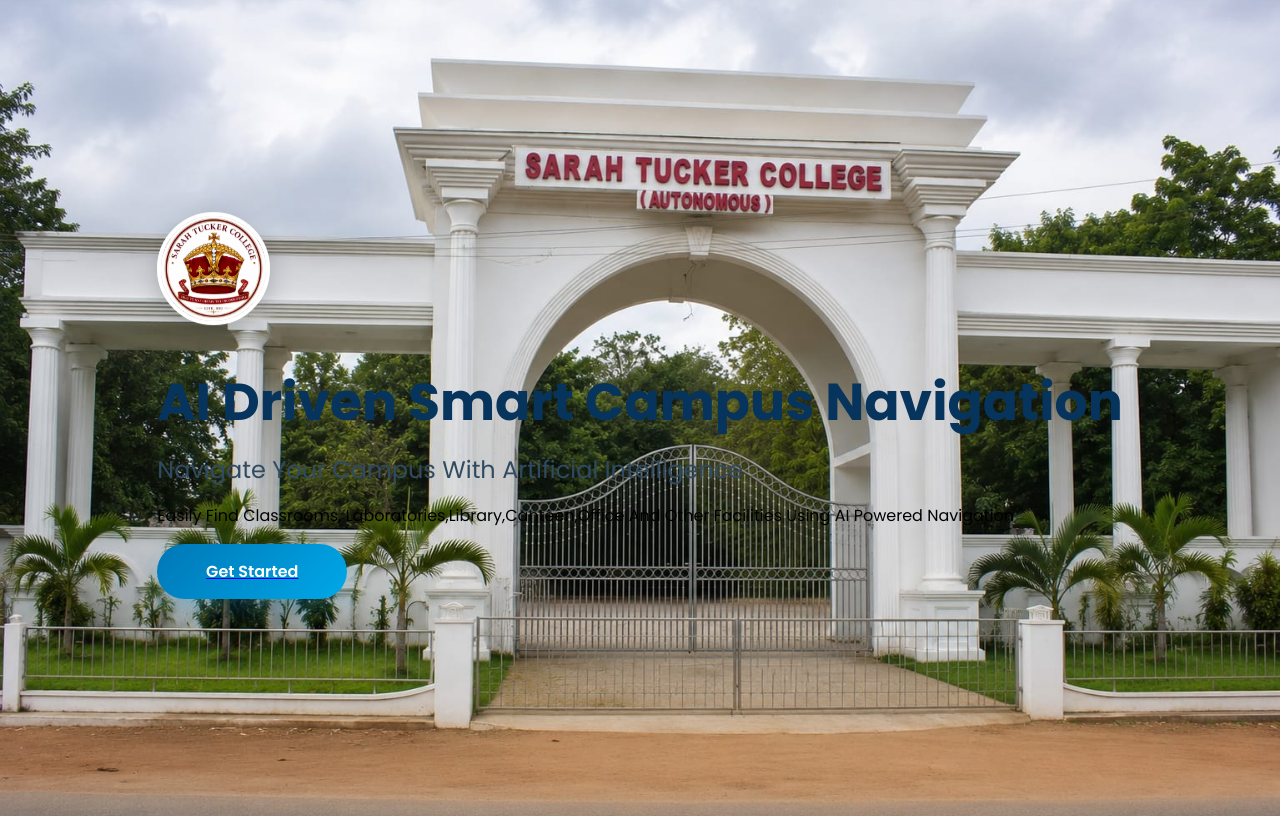
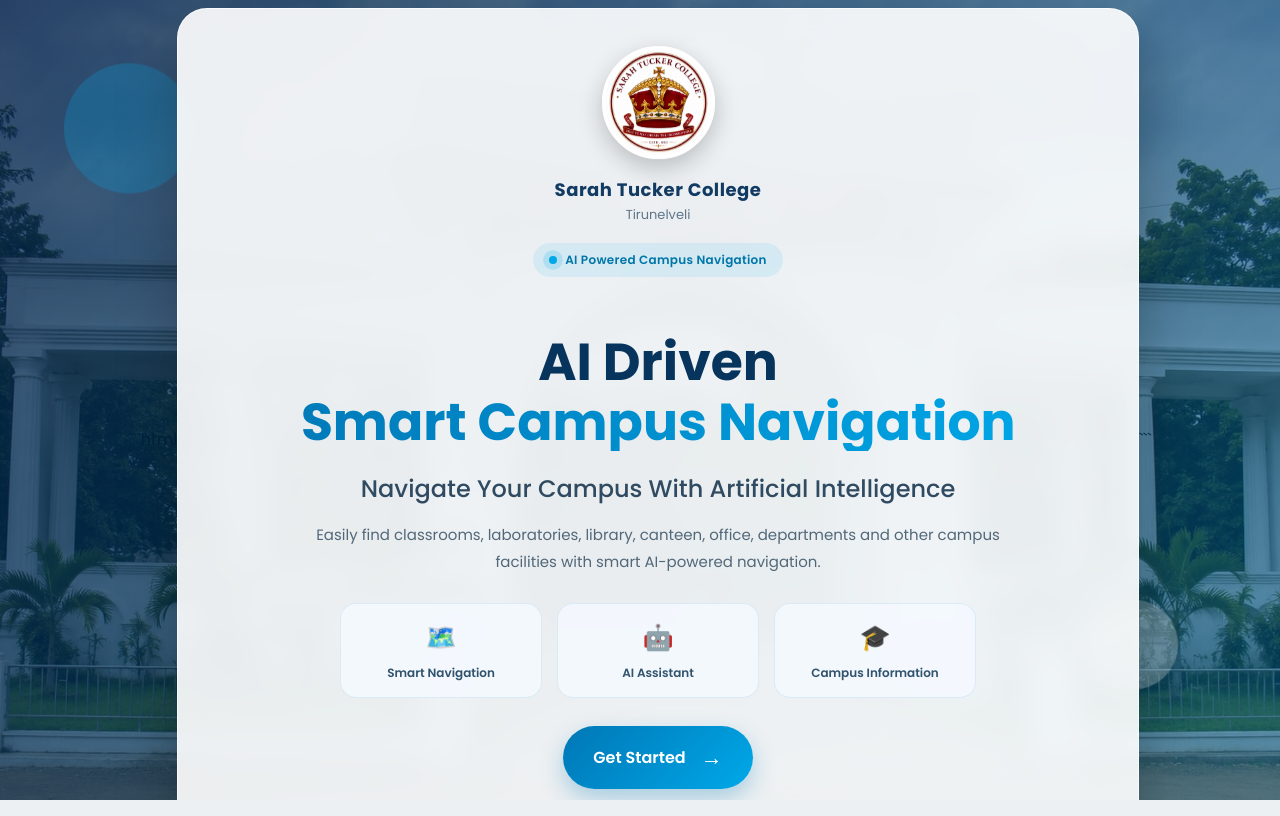
Before and after one commit to naveena-kannan-k/Smart-Campus-Navigation, a Flask app: page / in a window 1280 px wide. Run offline with Flask 3, Linux system fonts and the light colour scheme.

Commit message:
Revamp index.html for smart campus navigation
Updated the HTML structure and added new elements for the AI-driven smart campus navigation homepage, including features and a get started button.

````diff
--- a/templates/index.html
+++ b/templates/index.html
@@ -1,23 +1,105 @@
+```html
 <!DOCTYPE html>
 <html lang="en">
 <head>
-        <link href="https://fonts.googleapis.com/css2?family=Poppins:wght@300;400;600;700&display=swap" rel="stylesheet">
     <meta charset="UTF-8">
     <meta name="viewport" content="width=device-width, initial-scale=1.0">
+
     <title>AI Driven Smart Campus Navigation</title>
 
-        <link rel="stylesheet" href="{{url_for('static',filename='css/style.css')}}">
+    <link href="https://fonts.googleapis.com/css2?family=Poppins:wght@300;400;500;600;700&display=swap" rel="stylesheet">
+
+    <link rel="stylesheet"
+          href="{{ url_for('static', filename='css/style.css') }}">
 </head>
+
 <body>
-        <div class="container">
+
+    <!-- Background Overlay -->
+    <div class="background-overlay"></div>
+
+    <!-- Main Home Card -->
+    <main class="home-card">
+
+        <!-- College Logo -->
+        <div class="logo-wrapper">
             <img src="{{ url_for('static', filename='images/logo.JPEG') }}"
-     class="logo">
-            <h1><b> AI Driven Smart Campus Navigation</b></h1>
-            <h2>Navigate Your Campus With Artificial Intelligence</h2>
-            <p>Easily Find Classrooms, Laboratories,Library,Canteen,Office And Other Facilities Using AI Powered Navigation</p>
-            <a href="/login">
-            <button class="start-btn">Get Started</button>
+                 class="logo"
+                 alt="Sarah Tucker College Logo">
+        </div>
+
+        <!-- College Name -->
+        <div class="college-name">
+            <span>Sarah Tucker College</span>
+            <small>Tirunelveli</small>
+        </div>
+
+        <!-- AI Badge -->
+        <div class="ai-badge">
+            <span class="pulse-dot"></span>
+            AI Powered Campus Navigation
+        </div>
+
+        <!-- Main Heading -->
+        <h1>
+            AI Driven
+            <span>Smart Campus Navigation</span>
+        </h1>
+
+        <!-- Subtitle -->
+        <h2>
+            Navigate Your Campus With Artificial Intelligence
+        </h2>
+
+        <!-- Description -->
+        <p class="description">
+            Easily find classrooms, laboratories, library, canteen,
+            office, departments and other campus facilities
+            with smart AI-powered navigation.
+        </p>
+
+        <!-- Features -->
+        <div class="features">
+
+            <div class="feature">
+                <div class="feature-icon">🗺️</div>
+                <span>Smart Navigation</span>
+            </div>
+
+            <div class="feature">
+                <div class="feature-icon">🤖</div>
+                <span>AI Assistant</span>
+            </div>
+
+            <div class="feature">
+                <div class="feature-icon">🎓</div>
+                <span>Campus Information</span>
+            </div>
+
+        </div>
+
+        <!-- Get Started Button -->
+        <a href="{{ url_for('login') }}" class="start-link">
+            <button class="start-btn">
+                <span>Get Started</span>
+                <span class="arrow">→</span>
+            </button>
         </a>
+
+        <!-- Bottom Text -->
+        <div class="bottom-text">
+            <span>2026</span>
+            <span class="dot">•</span>
+            <span>Smart Campus Project</span>
         </div>
+
+    </main>
+
+    <!-- Floating Decorations -->
+    <div class="floating-circle circle-one"></div>
+    <div class="floating-circle circle-two"></div>
+    <div class="floating-circle circle-three"></div>
+
 </body>
 </html>
+```
````
Lines whose indentation alone changed are shown as unchanged.
